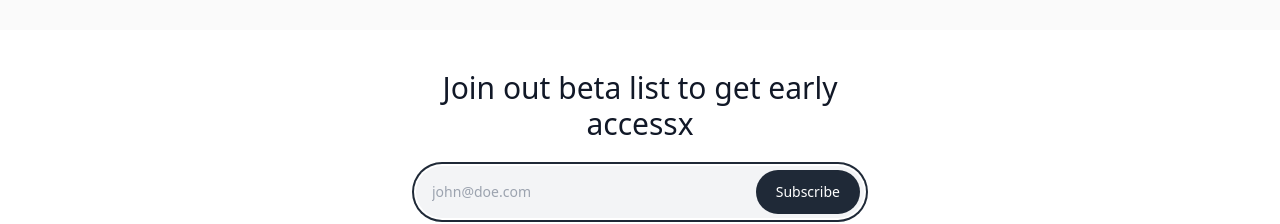
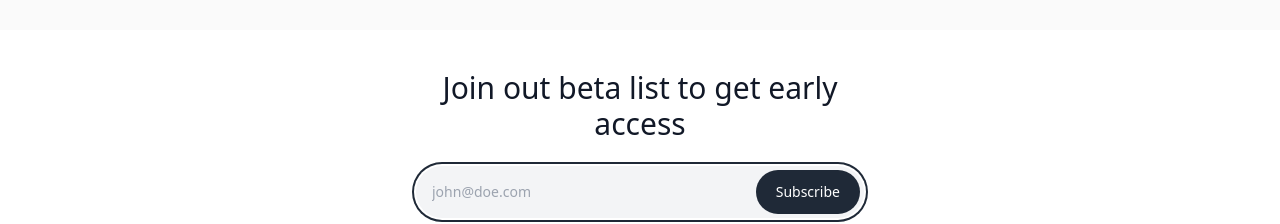
Before and after one commit to atif0075/hostfaire-home, a Nuxt app: page / in a window 1280 px wide. Shown: the part 3644-3868 px from the top of the page. Built offline with nearby package versions, Linux system fonts and the light colour scheme.

Commit message:
update footer.vue

```diff
--- a/components/footer.vue
+++ b/components/footer.vue
@@ -6,9 +6,8 @@
         <strong
           class="block text-center text-xl font-medium text-gray-900 sm:text-3xl"
         >
-          Join out beta list to get early accessx
+          Join out beta list to get early access
         </strong>
-
         <form class="mt-6">
           <div class="relative max-w-lg">
             <label class="sr-only" for="email"> Email </label>
```
